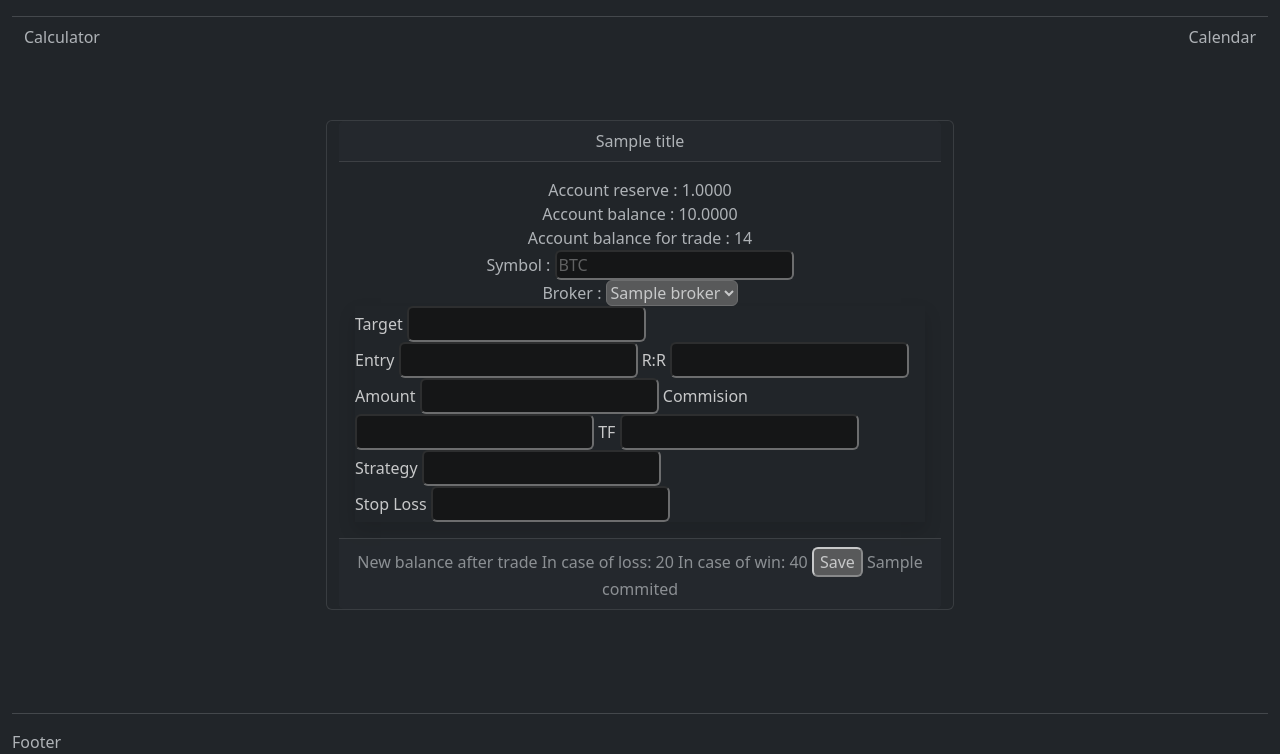
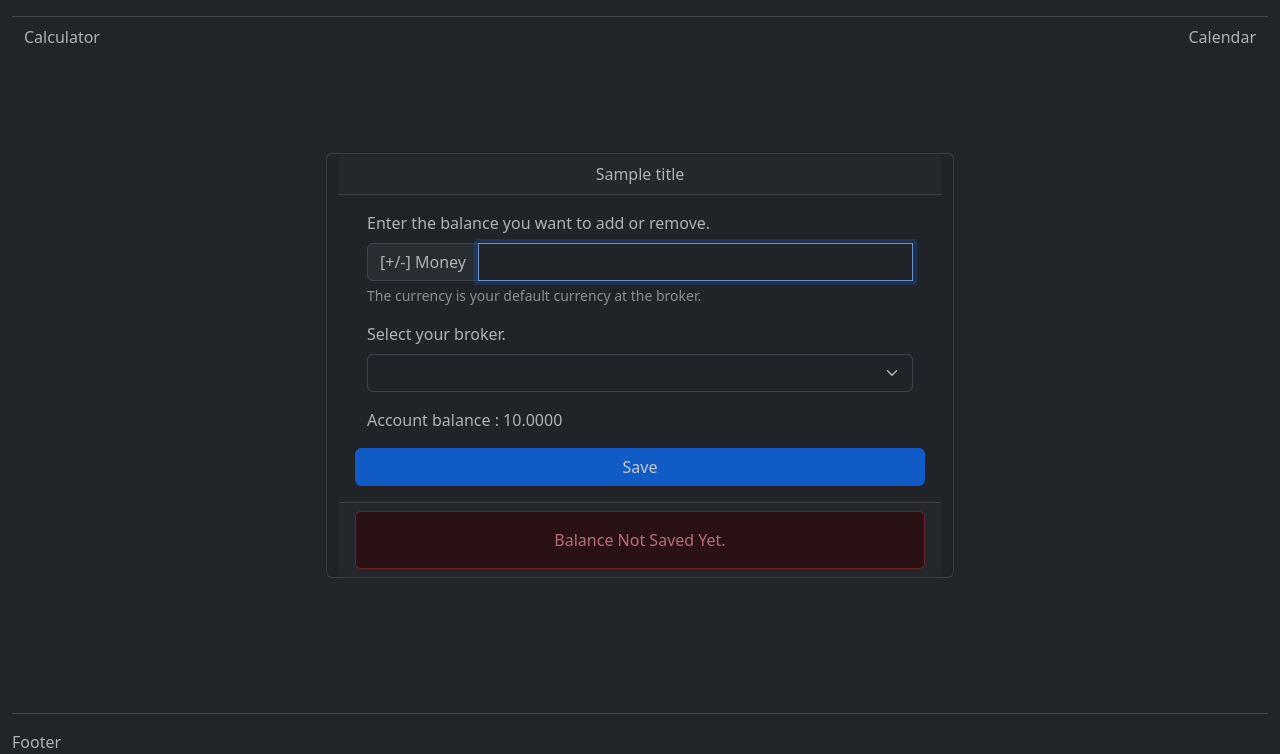
Before and after one commit to sdsaati/risk-manager, a Django app: template src/risk_manager/trade/templates/trade/add_balance.html in a window 1280 px wide. Shown: the part 46-800 px from the top of the page. Run offline with Django 5.2, Linux system fonts and the light colour scheme; tables that the repository leaves empty hold one stand-in row (values such as "Sample post"); the template is opened without the code that fills it: values that come from a table or form of the project are taken from there, most other values are stand-ins (such as "Sample title", 1, 10 or a date in 2020); some libraries are stand-ins or nearby versions.

Commit message:
add/remove balance completely added

```diff
--- a/src/risk_manager/risk_manager/settings.py
+++ b/src/risk_manager/risk_manager/settings.py
@@ -59,7 +59,7 @@ LOGGING = {
     },
 }
 
-ALLOWED_HOSTS = ["0.0.0.0", "192.168.254.7", "127.0.0.1", "localhost"]
+ALLOWED_HOSTS = ["0.0.0.0", "192.168.254.8", "127.0.0.1", "localhost"]
 INTERNAL_IPS = [
     # ...
     "0.0.0.0",
--- a/src/risk_manager/trade/templates/trade/add_balance.html
+++ b/src/risk_manager/trade/templates/trade/add_balance.html
@@ -1,7 +1,6 @@
 {% extends 'trade/layout.html' %} <!-- we want to use a layout -->
 {% load static %} <!-- this will let us to use static -->
 {% load i18n %} <!-- to use {% trans 'something' %} -->
-<!-- Width of 16 by default, 32 on medium screens, and 48 on large screens ex:w-16 -->
 {% comment %} the top sectoin of the position box {% endcomment %}
 {% block trade_top_position %}
   <script>
@@ -53,9 +52,12 @@
       document.getElementsByName('commission')[0].value = commission
       let amount = new Decimal(risk).dividedBy((stop_percent.plus(commission).dividedBy(new Decimal(100))))
       document.getElementsByName('amount')[0].value = amount.toFixed(4)
-        console.log('risk is: ', risk, "type of risk is :", typeof (risk), ' and commission is: ', commission)
-        console.log(amount.toFixed(4), stop_percent.toFixed(4))
+      // console.log('risk is: ', risk, "type of risk is :", typeof (risk), ' and commission is: ', commission)
+      // console.log(amount.toFixed(4), stop_percent.toFixed(4))
     }
+
+    const brokers_of_user = {{ list_of_brokers_of_user | safe }};
+
 
     function handleSelectChange(selectElement) {
       // Get the selected option
@@ -64,76 +66,65 @@
       // Convert the text and value of the selected option to lowercase
       selectedOption.text = selectedOption.text.toLowerCase();
       selectedOption.value = selectedOption.value.toLowerCase();
+      let d = null;
+      brokers_of_user.forEach(broker => {
+        if ((broker.name == selectedOption.value) && (d === null))
+        {
+          d = broker.balance.toFixed(4)
         }
-
+      });
+      document.getElementById("bal").innerHTML = d
+    }
   </script>
+  <form id="dataform" class="card-body needs-validation" action={% url 'balance_commit' %} method="post" novalidate>
+    {% csrf_token %}
+    <div class="container d-flex">
       <div class="row">
-        <span class="px-1 py-0 text-center">{% trans "Account reserve" %} : <span>{{ user_broker.reserve }}</span></span>
-        <span class="px-1 py-0 text-center">{% trans "Account balance" %} : <span>{{ user_broker.balance }}</span></span>
-        <span class="px-1 py-0 text-center">{% trans "Account balance for trade" %} : <span>14</span></span>
-        <span class="px-1 py-0 text-center"><span>{% trans "Symbol" %} : <input name='symbol' oninput="this.value = this.value.toUpperCase();" class="bg-black/25 px-2.5 rounded" placeholder="BTC"></span></span>
-        <span class="px-1 py-0 text-center"><span>{% trans "Broker" %} :
-            <select name='broker' placeholder="mexc" onchange="handleSelectChange(this);" class="bg-black/25 px-2.5 rounded">
-                {% for b in broker %}
+        <div class="mb-3">
+          <label for="balance" class="form-label">{% trans "Enter the balance you want to add or remove." %}</label>
+          <div class="input-group">
+            <span class="input-group-text" id="basic-addon3">[+/-] {% trans "Money" %}</span>
+            <input name="balance" type="text" class="form-control" id="balance" aria-describedby="basic-addon3 basic-addon4" autofocus required>
+            <div class="invalid-feedback">
+              {% trans "Please provide a valid -/+ balance." %}
+            </div>
+          </div>
+          <div class="form-text" id="basic-addon4">{% trans "The currency is your default currency at the broker." %}</div>
+        </div>
+        <div class="mb-3">
+          <label for="broker" class="form-label">{% trans "Select your broker." %}</label>
+          <select name='broker' id="broker" placeholder="" onchange="handleSelectChange(this);" class="form-select" required>
+            <option selected></option>
+            {% for b in brokers %}
               <option id="{{b.name}}" value="{{b.name}}">{{b.name}}</option>
             {% endfor %}
           </select>
-    </span></span>
+          <div class="invalid-feedback">
+            {% trans "Please select a broker." %}
           </div>
+        </div>
+        <div class="col-12 w-100">{% trans "Account balance" %} : <span id="bal">{{ user_broker.balance }}</span></div>
+        <button class="btn btn-primary w-100 mt-3">{% trans "Save" %}</button>
+      </div>
+    </div>
+  </form>
 {% endblock trade_top_position %}
 
 {% comment %} Positoin box {% endcomment %}
 {% block trade_position_content %}
-    <div class="w-auto h-80 relative border-2 border-neutral-600 shadow place-self-center justify-self-center">
-    <!-- Target Area (Green) -->
-    <div class="bg-teal-700/25 h-3/5 flex justify-center items-center text-white">
-        <span class="absolute w-32 text-center bg-black/50 px-2.5 py-1 text-base font-bold rounded top-[2%]">{% trans 'Target' %}</span>
-        <input name="target" class="w-44 absolute bg-black/50 px-2.5 py-1 rounded top-[13%]" type="text">
-    </div>
 
-    <!-- Entry Line -->
-    <div class="absolute w-full h-0.5 bg-black"></div>
-    <!-- Entry -->
-    <span class="absolute w-32 text-center bg-black/50 px-2.5 py-1 text-white font-bold text-base rounded top-[37%] left-[41%]">{% trans 'Entry' %}</span>
-    <input name="entry" class="w-44 absolute bg-black/50 px-2.5 py-1 text-white rounded top-[48%] left-[38%]" type="text">
-
-    <!-- R:R -->
-    <span class="absolute w-32 text-center bg-black/50 px-2.5 py-1 text-white font-bold text-base rounded top-[37%] left-[4%]">{% trans 'R:R' %}</span>
-    <input name="riskReward" class="w-44 absolute bg-black/50 px-2.5 py-1 text-white rounded top-[48%] left-[1%]" type="text">
-
-    <!-- Amount -->
-    <span class="absolute w-32 text-center bg-black/50 px-2.5 py-1 text-white font-bold text-base rounded top-[2%] left-[4%]">{% trans 'Amount' %}</span>
-    <input name="amount" class="w-44 absolute bg-black/50 px-2.5 text-white py-1 rounded top-[13%] left-[1%]" type="text">
-
-    <!-- Commission -->
-    <span class="absolute w-32 text-center bg-black/50 text-white font-bold text-base px-2.5 py-1 rounded bottom-[17%] left-[4%]">{% trans 'Commision' %}</span>
-    <input name="commission" class="w-44 absolute bg-black/50 text-white px-2.5 py-1 rounded bottom-[28%] left-[1%]" type="text">
-
-
-    <!-- time frame -->
-    <span class="absolute w-32 text-center bg-black/50 px-2.5 py-1 text-white font-bold text-base rounded top-[37%] right-[4%]">{% trans 'TF' %}</span>
-    <input name="timeframe" class="w-44 absolute bg-black/50 px-2.5 py-1 text-white rounded top-[48%] right-[1%]" type="text">
-
-    <!-- strategy -->
-    <span class="absolute w-32 text-center bg-black/50 text-white font-bold text-base px-2.5 py-1 rounded bottom-[17%] right-[4%]">{% trans 'Strategy' %}</span>
-    <input name="strategy" class="w-44 absolute bg-black/50 text-white px-2.5 py-1 rounded bottom-[28%] right-[1%]" type="text">
-
-    <!-- Stop Loss Area (Red) -->
-    <div class="bg-red-900/25 h-2/5 flex text-white justify-center items-center">
-        <span class="absolute w-32 text-center bg-black/50 px-2.5 py-1 font-bold text-base rounded bottom-[2%]">{% trans 'Stop Loss' %}</span>
-        <input name="stop" class="w-44 absolute bg-black/50 px-2.5 py-1 rounded bottom-[13%]" type="text">
-    </div>
-    </div>
 {% endblock trade_position_content %}
 
 {% comment %} the bottom sectoin of the postion box {% endcomment %}
 {% block trade_bot_position %}
-    <div class="grid grid-rows-[1fr_1fr_1fr] w-auto text-sm text-center">
-        <span class="px-20">{% trans "New balance after trade" %}</span>
-        <span class="px-20">{% trans "In case of loss" %}: <span>20</span></span>
-        <span class="px-20">{% trans "In case of win" %}: <span>40</span></span>
-        <button class="bg-slate-700/70 h-8 rounded px-1.5">{% trans 'Save' %}</button>
-        {{commited}}
+  <div class="row d-flex text-center">
+    <div class="col text-center">
+      {% if msg is not None %}
+        <div class="alert alert-success m-0">{% trans "Balance Saved." %}</div>
+      {% else %}
+        <div class="alert alert-danger m-0">{% trans "Balance Not Saved Yet." %}</div>
+      {% endif %}
+    </div>
   </div>
 {% endblock trade_bot_position %}
 
--- a/src/risk_manager/trade/templates/trade/layout.html
+++ b/src/risk_manager/trade/templates/trade/layout.html
@@ -14,12 +14,14 @@
     <script type="module">
       import Decimal from "{% static 'trade/decimal.mjs' %}";
     </script>
+    {% if viewname == "new" %}
       <script>
         /* Running */
         $(document).ready(function(){
           $("input").keyup(compute_amount)
         });
       </script>
+    {% endif %}
   </head>
 
   <body class="container-fluid d-flex flex-column min-vh-100 opacity-75">
@@ -47,11 +49,8 @@
           <div class="card-header text-center">
             {{ title }}
           </div>
-        <form id="dataform" class="card-body" action={% url 'new_trade_commit' %} method="post" onsubmit="return validateForm();">
-          {% csrf_token %}
           {% block trade_top_position %}{% endblock trade_top_position %}
           {% block trade_position_content %}{% endblock trade_position_content %}
-        </form>
 
           <div class="card-footer text-body-secondary">
 
@@ -86,6 +85,25 @@
         // Now submit the form after updating the input values
         return true;
       }
+      /* BELOW IS BOOTSTRAP VALIDATION */
+      (() => {
+        'use strict'
+
+        // Fetch all the forms we want to apply custom Bootstrap validation styles to
+        const forms = document.querySelectorAll('.needs-validation')
+
+        // Loop over them and prevent submission
+        Array.from(forms).forEach(form => {
+          form.addEventListener('submit', event => {
+            if (!form.checkValidity()) {
+              event.preventDefault()
+              event.stopPropagation()
+            }
+
+            form.classList.add('was-validated')
+          }, false)
+        })
+      })()
     </script>
     <script src="{% static 'trade/bootstrap.bundle.min.js' %}"></script>
     <script src="{% static 'trade/trade.js' %}"></script>
--- a/src/risk_manager/trade/urls.py
+++ b/src/risk_manager/trade/urls.py
@@ -6,10 +6,14 @@ from trade import views
 urlpatterns = [
     path("", views.index),
     path("new/", views.new, name="new_trade"),  # form of new trade
-    # response from the db
-    path("new/<str:status>/", views.new, name="new_trade_with_status"),
-    path("balance/", views.balance, name="addremove_balance"),
-    path("balance/<str:status>/", views.balance, name="addremove_balance_with_status"),
+    path("new/<str:status>/", views.new, name="new_trade_with_status"),  # db response
+    path(
+        "balance/", views.balance, name="addremove_balance"
+    ),  # add/remove balance form
+    path(
+        "balance/<str:status>/", views.balance, name="addremove_balance_with_status"
+    ),  # db response
+    path("balance-commit/", views.balance_commit, name="balance_commit"),
     path("new-commit/", views.new_commit, name="new_trade_commit"),  # saving into db
     path("api_commission/", views.api_commission, name="api_commission"),
     path("api_risk/", views.api_risk, name="api_risk"),
```
Also changed, not shown: src/risk_manager/trade/models.py (+10 -11 lines), src/risk_manager/trade/templates/trade/new.html (+20 -10 lines), src/risk_manager/trade/views.py (+79 -20 lines). Lines whose indentation alone changed are shown as unchanged.
